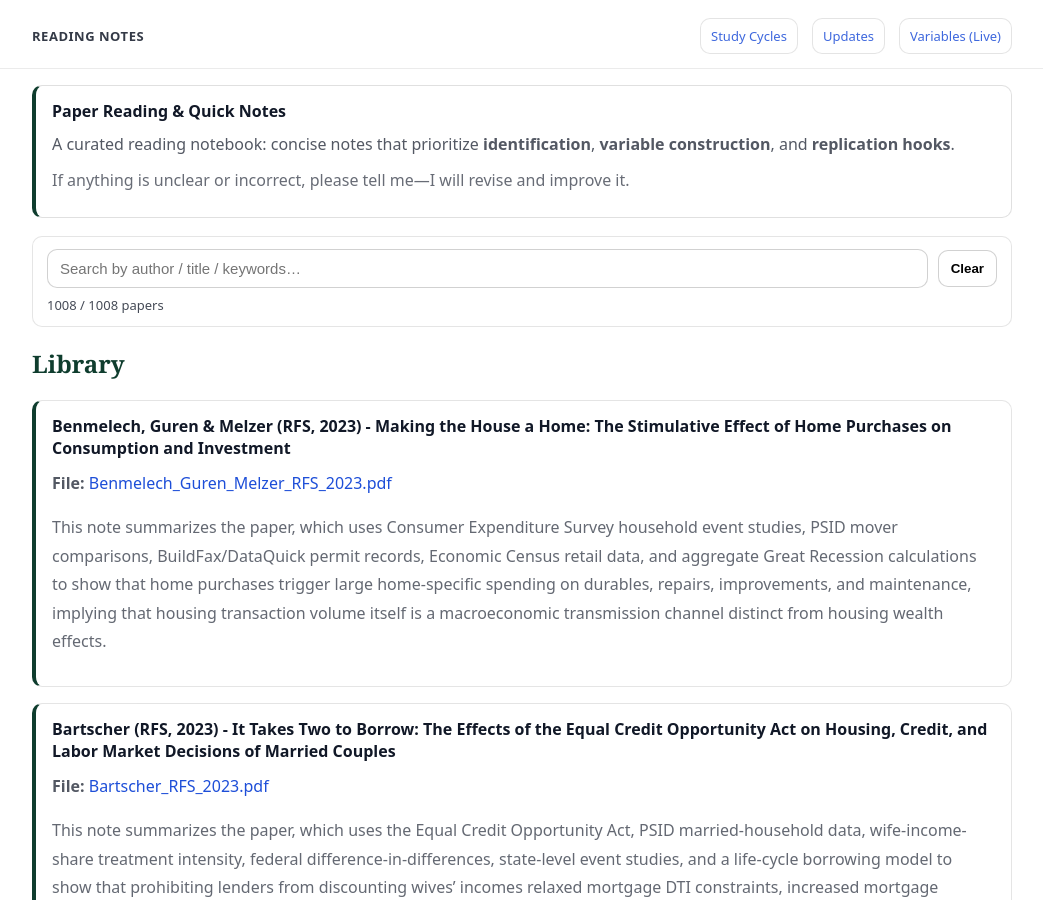
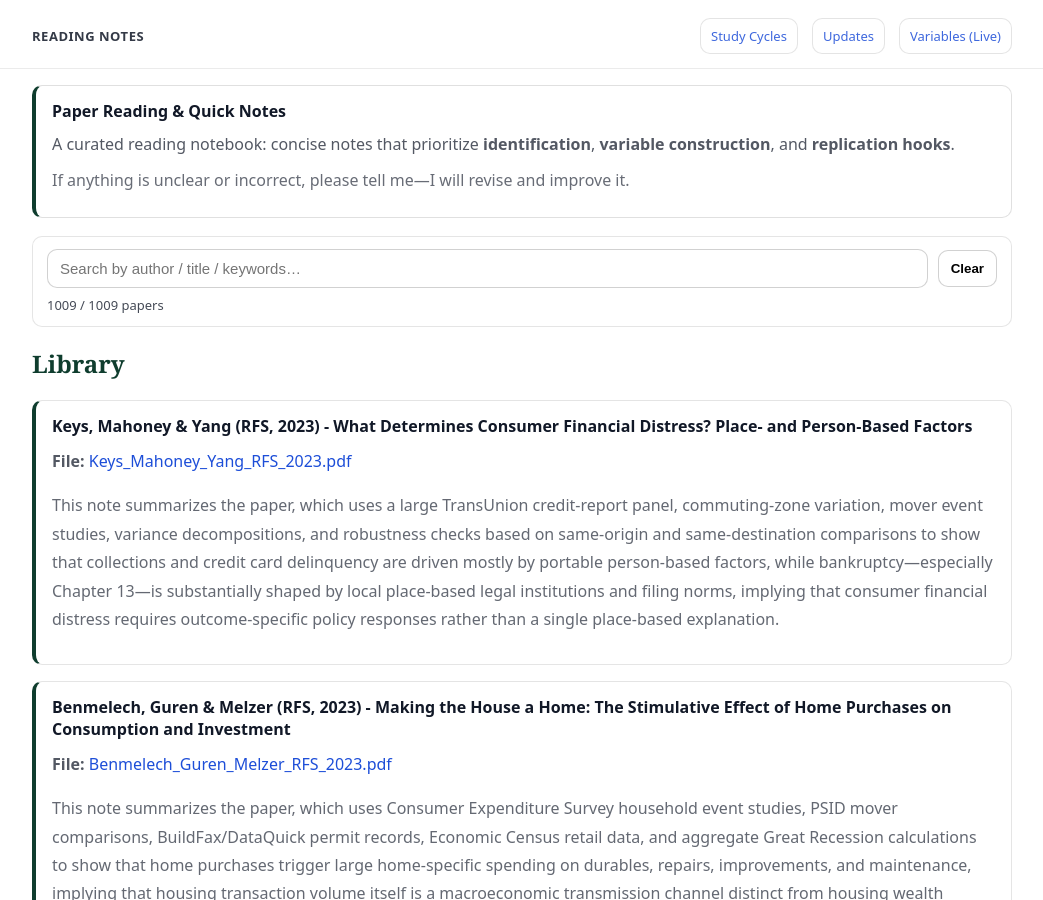
Before and after one commit to yaxinzn/study-archive, a Jekyll site: the page built from reading/index.md, in a window 1280 px wide and 900 px high. Shown: the whole window, without its empty margins (118-1161 px from the left). Built offline with Jekyll 4.4.1, drawn with Linux system fonts in a browser that asks for light colours.

Commit message:
Reading: add/update Keys_Mahoney_Yang_RFS_2023.pdf

```diff
--- a/_data/reading.yml
+++ b/_data/reading.yml
@@ -1,3 +1,7 @@
+- title: "Keys, Mahoney & Yang (RFS, 2023) - What Determines Consumer Financial Distress? Place- and Person-Based Factors"
+  file: "Keys_Mahoney_Yang_RFS_2023.pdf"
+  desc: "This note summarizes the paper, which uses a large TransUnion credit-report panel, commuting-zone variation, mover event studies, variance decompositions, and robustness checks based on same-origin and same-destination comparisons to show that collections and credit card delinquency are driven mostly by portable person-based factors, while bankruptcy—especially Chapter 13—is substantially shaped by local place-based legal institutions and filing norms, implying that consumer financial distress requires outcome-specific policy responses rather than a single place-based explanation."
+
 - title: "Benmelech, Guren & Melzer (RFS, 2023) - Making the House a Home: The Stimulative Effect of Home Purchases on Consumption and Investment"
   file: "Benmelech_Guren_Melzer_RFS_2023.pdf"
   desc: "This note summarizes the paper, which uses Consumer Expenditure Survey household event studies, PSID mover comparisons, BuildFax/DataQuick permit records, Economic Census retail data, and aggregate Great Recession calculations to show that home purchases trigger large home-specific spending on durables, repairs, improvements, and maintenance, implying that housing transaction volume itself is a macroeconomic transmission channel distinct from housing wealth effects."
```
Also changed, not shown: 1 other file.
